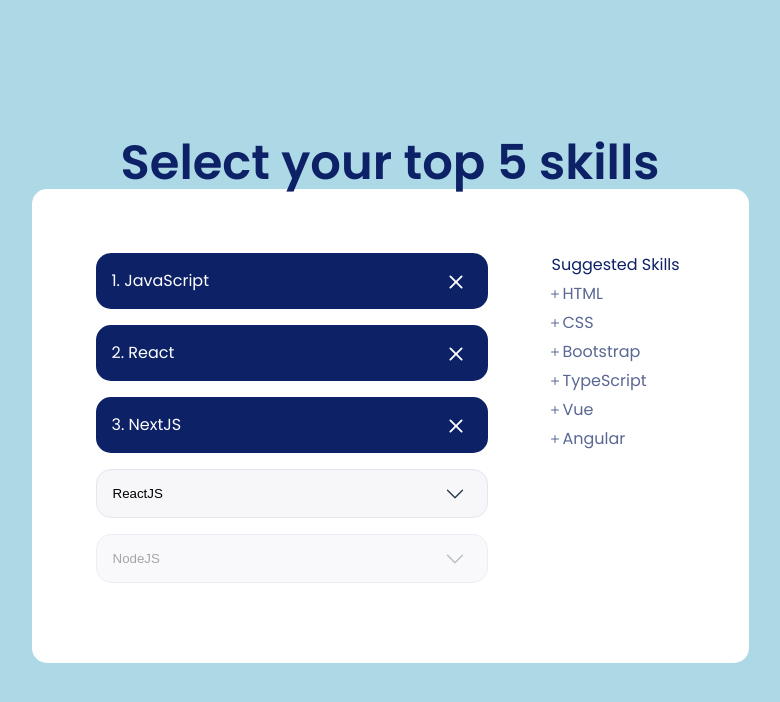
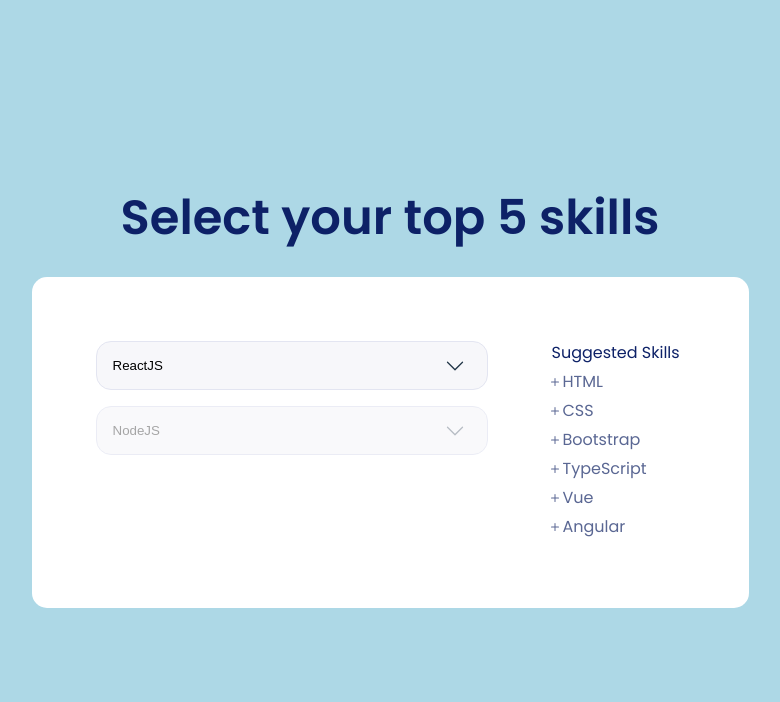
Before and after one commit to DevNik14/sortable-list-component, a React (Vite) app: page / in a window 1280 px wide. Shown: the top 702 px of the page, without its empty margins (250-1030 px from the left). Built offline with nearby package versions, Linux system fonts and the light colour scheme.

Commit message:
feat: let user to add skill from the suggested skill list

```diff
--- a/src/Components/SelectedSkillsList/SelectedSkillsList.jsx
+++ b/src/Components/SelectedSkillsList/SelectedSkillsList.jsx
@@ -1,26 +1,34 @@
+import { useState } from 'react';
+
 import Delete from '../Delete';
 import Down from '../Down';
+import SuggestedSkills from '../SugegestedSkills/SugegestedSkills';
+
 import styles from './SelectedSkillsList.module.css';
-import SuggestedSkills from '../SugegestedSkills/SugegestedSkills';
 import 'bootstrap-icons/font/bootstrap-icons.css';
 
 const SelectedSkillsList = () => {
   const suggestedSKillsList = ['HTML', 'CSS', 'Bootstrap', 'TypeScript', 'Vue', 'Angular'];
+  const [selectedSKillList, setSelectedSKillList] = useState([]);
+
+  const selectSkillHandler = (e) => {
+    const selectedSKill = e.currentTarget.textContent;
+    if(selectedSKillList.includes(selectedSKill)) {
+      console.log('This skill already have been added');
+    } else {
+      setSelectedSKillList(oldState => [...oldState, selectedSKill]);
+    }
+  }
+
   return (
     <section className={`${styles.selectedSkillsListWrapper}`}>
-      <div className={`${styles.skills}`}>
-        <div className={`${styles.selectedSkill}`}>
-          1. JavaScript
+      <ul className={`${styles.skills}`}>
+        {selectedSKillList.map((skill, i) => <li key={skill}>
+          <div className={`${styles.selectedSkill}`}>
+          {i + 1}. {skill}
           <Delete />
         </div>
-        <div className={`${styles.selectedSkill}`}>
-          2. React
-          <Delete />
-        </div>
-        <div className={`${styles.selectedSkill}`}>
-          3. NextJS
-          <Delete />
-        </div>
+        </li>)}
         <div className={`${styles.customSelect}`}>
         <Down />
           <select name="">
@@ -37,8 +45,8 @@
             <option>React Redux</option>
           </select>
         </div>
-      </div>
-      <SuggestedSkills suggestedSKillsList={suggestedSKillsList}/>
+      </ul>
+      <SuggestedSkills suggestedSKillsList={suggestedSKillsList} selectSkillHandler={selectSkillHandler}/>
     </section>
   )
 }
--- a/src/Components/SugegestedSkills/SugegestedSkills.jsx
+++ b/src/Components/SugegestedSkills/SugegestedSkills.jsx
@@ -1,12 +1,16 @@
 import Plus from '../Plus';
 import styles from './SuggestedSkills.module.css';
 
-const SuggestedSkills = ({suggestedSKillsList}) => {
+const SuggestedSkills = ({ suggestedSKillsList, selectSkillHandler }) => {
   return (
     <div className={`${styles.sugegestedSkills}`}>
       <p>Suggested Skills</p>
       <ul>
-        {suggestedSKillsList.map(skill => <li key={skill}><span><Plus />{skill}</span></li>)}
+        {suggestedSKillsList.map(skill =>
+          <li key={skill} onClick={selectSkillHandler.bind(null)}>
+            <span><Plus />{skill}</span>
+          </li>
+        )}
       </ul>
     </div>
   )
--- a/src/Components/SugegestedSkills/SuggestedSkills.module.css
+++ b/src/Components/SugegestedSkills/SuggestedSkills.module.css
@@ -4,6 +4,7 @@
   position: relative;
   width: 100%;
   height: 24px;
+  cursor: pointer;
 }
 
 .sugegestedSkills li span {
--- a/src/index.css
+++ b/src/index.css
@@ -49,6 +49,7 @@
   line-height: 1.1;
   color: #0D2167;
   font-weight: 600;
+  margin-bottom: 32px;
 }
 
 button {
```
